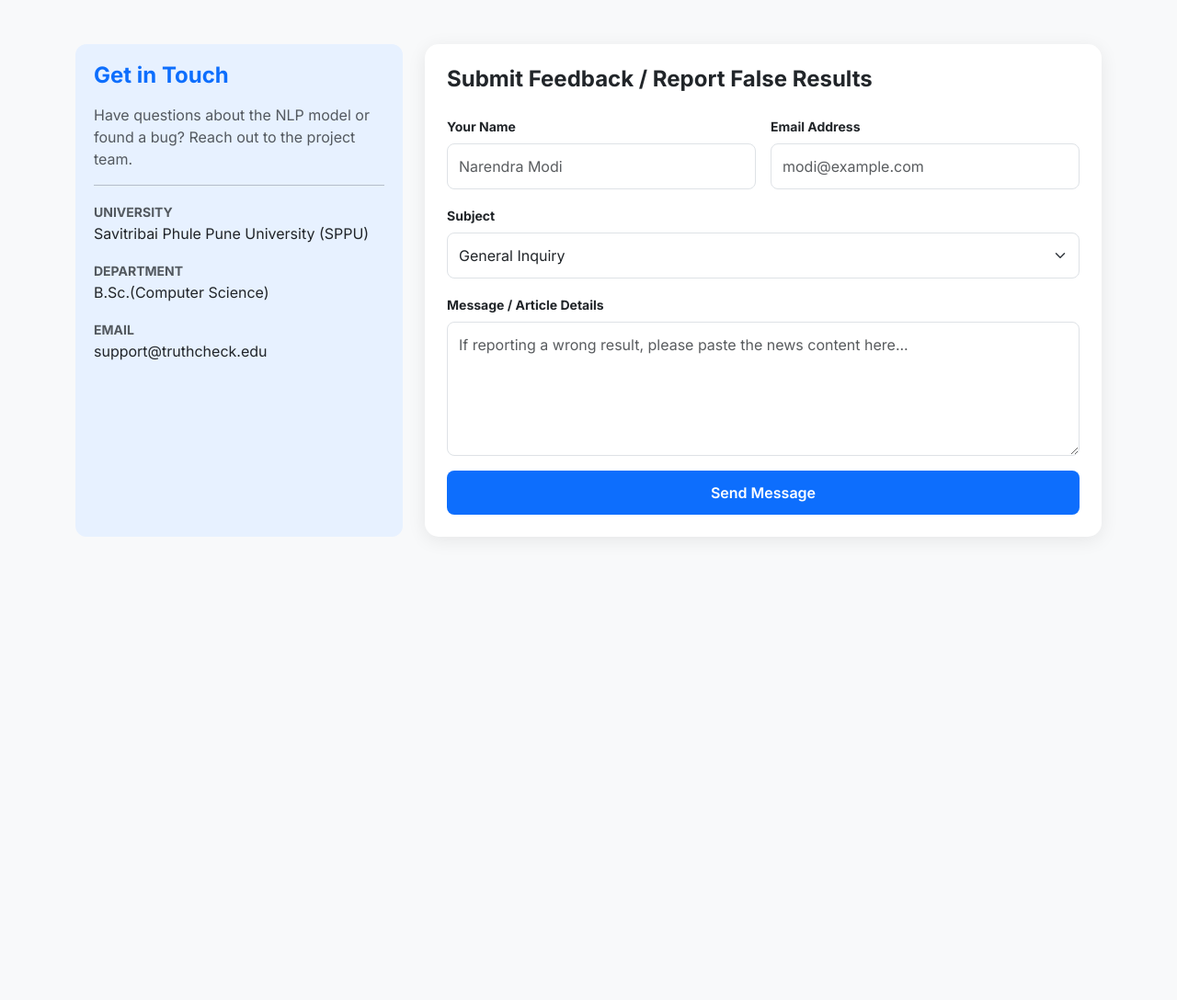
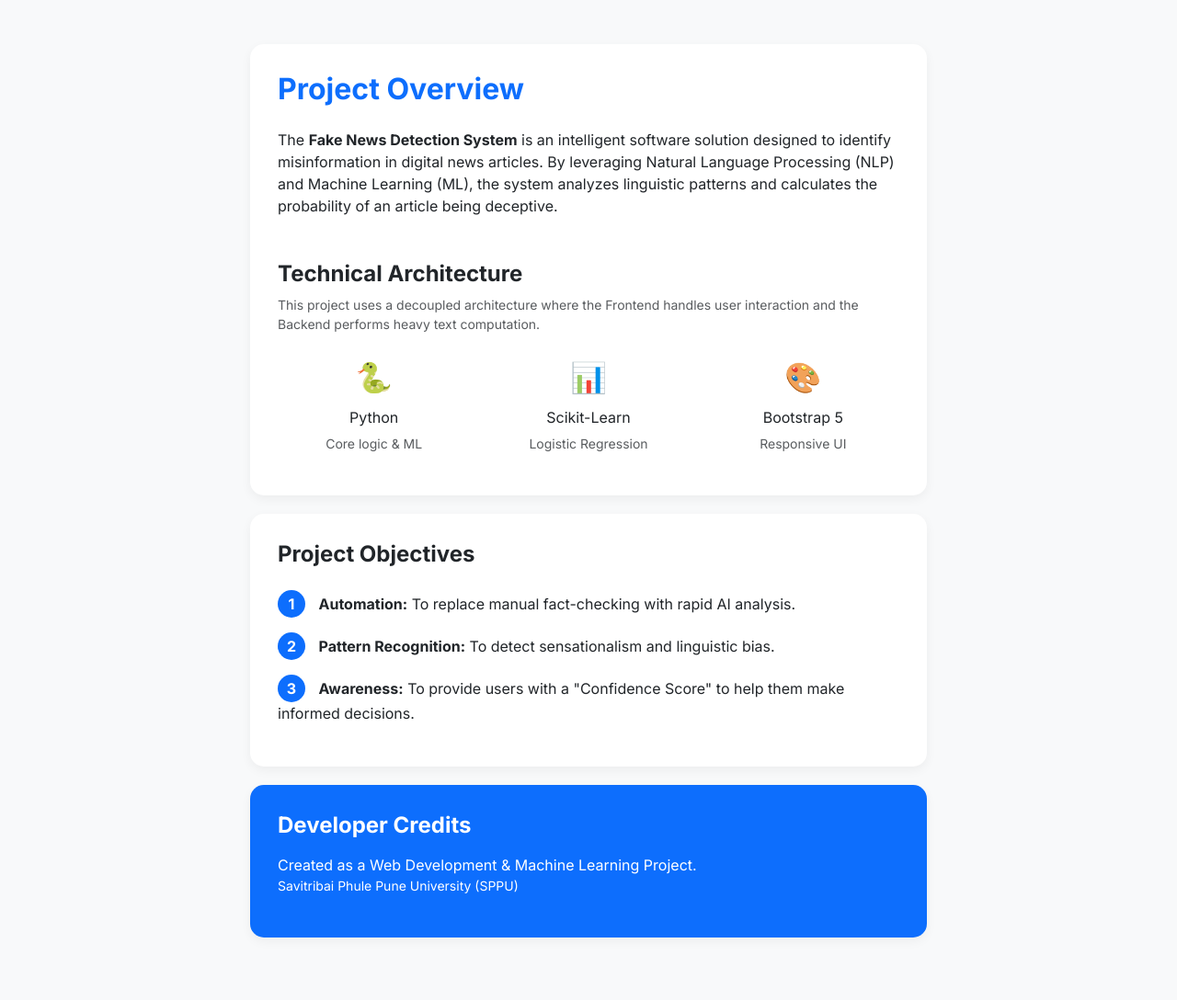
Before and after one commit to atharvasashte8080-cyber/Fake-News-Detection-System, a Flask app: page /about in a window 1280 px wide. Shown: the part 56-1144 px from the top of the page at 92% size. Before the commit the page ends 640 px from the top, so only its background shows below. Run offline with Flask 3, Linux system fonts and the light colour scheme; some libraries are stand-ins or nearby versions.

Commit message:
Update about.html

```diff
--- a/templates/about.html
+++ b/templates/about.html
@@ -3,16 +3,15 @@
 <head>
     <meta charset="UTF-8">
     <meta name="viewport" content="width=device-width, initial-scale=1.0">
-    <title>Contact & Feedback | TruthCheck AI</title>
+    <title>About Project | TruthCheck AI</title>
     <link href="https://cdn.jsdelivr.net/npm/bootstrap@5.3.0/dist/css/bootstrap.min.css" rel="stylesheet">
     <link href="https://fonts.googleapis.com/css2?family=Inter:wght@400;600;700&display=swap" rel="stylesheet">
     <style>
         body { font-family: 'Inter', sans-serif; background-color: #f8f9fa; }
         .navbar { background-color: #0d6efd; }
-        .contact-card { border: none; border-radius: 15px; box-shadow: 0 4px 20px rgba(0,0,0,0.08); background: white; }
-        .form-control { border-radius: 8px; padding: 12px; border: 1px solid #dee2e6; }
-        .btn-submit { background: #0d6efd; border: none; padding: 12px; border-radius: 8px; font-weight: 600; }
-        .info-box { background: #e7f1ff; border-radius: 12px; padding: 20px; height: 100%; }
+        .doc-card { border: none; border-radius: 15px; background: white; padding: 30px; margin-bottom: 20px; box-shadow: 0 4px 12px rgba(0,0,0,0.05); }
+        .tech-stack-icon { font-size: 2rem; margin-bottom: 10px; display: block; }
+        .step-number { background: #0d6efd; color: white; width: 30px; height: 30px; border-radius: 50%; display: inline-flex; align-items: center; justify-content: center; margin-right: 10px; font-weight: bold; }
     </style>
 </head>
 <body>
@@ -43,70 +42,56 @@
 </nav>
 
 <div class="container my-5">
-    <div class="row g-4">
-        <div class="col-lg-4">
-            <div class="info-box">
-                <h4 class="fw-bold text-primary mb-3">Get in Touch</h4>
-                <p class="text-muted">Have questions about the NLP model or found a bug? Reach out to the project team.</p>
-                <hr>
+    <div class="row">
+        <div class="col-lg-8 mx-auto">
+            <div class="doc-card">
+                <h2 class="fw-bold text-primary mb-4">Project Overview</h2>
+                <p>The <strong>Fake News Detection System</strong> is an intelligent software solution designed to identify misinformation in digital news articles. By leveraging Natural Language Processing (NLP) and Machine Learning (ML), the system analyzes linguistic patterns and calculates the probability of an article being deceptive.</p>
+
+                <h4 class="mt-5 fw-bold">Technical Architecture</h4>
+
+                <p class="text-muted small">This project uses a decoupled architecture where the Frontend handles user interaction and the Backend performs heavy text computation.</p>
+
+                <div class="row mt-4">
+                    <div class="col-md-4 text-center">
+                        <span class="tech-stack-icon">🐍</span>
+                        <h6>Python</h6>
+                        <p class="small text-muted">Core logic & ML</p>
+                    </div>
+                    <div class="col-md-4 text-center">
+                        <span class="tech-stack-icon">📊</span>
+                        <h6>Scikit-Learn</h6>
+                        <p class="small text-muted">Logistic Regression</p>
+                    </div>
+                    <div class="col-md-4 text-center">
+                        <span class="tech-stack-icon">🎨</span>
+                        <h6>Bootstrap 5</h6>
+                        <p class="small text-muted">Responsive UI</p>
+                    </div>
+                </div>
+            </div>
+
+            <div class="doc-card">
+                <h4 class="fw-bold mb-4">Project Objectives</h4>
                 <div class="mb-3">
-                    <small class="text-uppercase fw-bold text-muted">University</small>
-                    <p class="mb-0">Savitribai Phule Pune University (SPPU)</p>
+                    <span class="step-number">1</span> <strong>Automation:</strong> To replace manual fact-checking with rapid AI analysis.
                 </div>
                 <div class="mb-3">
-                    <small class="text-uppercase fw-bold text-muted">Department</small>
-                    <p class="mb-0">B.Sc.(Computer Science)</p>
+                    <span class="step-number">2</span> <strong>Pattern Recognition:</strong> To detect sensationalism and linguistic bias.
                 </div>
                 <div class="mb-3">
-                    <small class="text-uppercase fw-bold text-muted">Email</small>
-                    <p class="mb-0">support@truthcheck.edu</p>
+                    <span class="step-number">3</span> <strong>Awareness:</strong> To provide users with a "Confidence Score" to help them make informed decisions.
                 </div>
             </div>
-        </div>
 
-        <div class="col-lg-8">
-            <div class="contact-card p-4">
-                <h4 class="fw-bold mb-4">Submit Feedback / Report False Results</h4>
-                <form id="feedbackForm">
-                    <div class="row g-3">
-                        <div class="col-md-6">
-                            <label class="form-label small fw-bold">Your Name</label>
-                            <input type="text" class="form-control" placeholder="Narendra Modi" required>
-                        </div>
-                        <div class="col-md-6">
-                            <label class="form-label small fw-bold">Email Address</label>
-                            <input type="email" class="form-control" placeholder="modi@example.com" required>
-                        </div>
-                        <div class="col-12">
-                            <label class="form-label small fw-bold">Subject</label>
-                            <select class="form-select form-control">
-                                <option>General Inquiry</option>
-                                <option>Report Incorrect Prediction (False Positive)</option>
-                                <option>Report Incorrect Prediction (False Negative)</option>
-                                <option>Technical Issue</option>
-                            </select>
-                        </div>
-                        <div class="col-12">
-                            <label class="form-label small fw-bold">Message / Article Details</label>
-                            <textarea class="form-control" rows="5" placeholder="If reporting a wrong result, please paste the news content here..."></textarea>
-                        </div>
-                        <div class="col-12">
-                            <button type="submit" class="btn btn-primary btn-submit w-100 text-white">Send Message</button>
-                        </div>
-                    </div>
-                </form>
+            <div class="doc-card bg-primary text-white">
+                <h4 class="fw-bold mb-3">Developer Credits</h4>
+                <p class="mb-0">Created as a Web Development & Machine Learning Project.</p>
+                <p class="small">Savitribai Phule Pune University (SPPU)</p>
             </div>
         </div>
     </div>
 </div>
 
-<script>
-    document.getElementById('feedbackForm').addEventListener('submit', function(e) {
-        e.preventDefault();
-        alert('Thank you! Your feedback has been recorded to help retrain our ML model.');
-        this.reset();
-    });
-</script>
-
 </body>
 </html>
```
